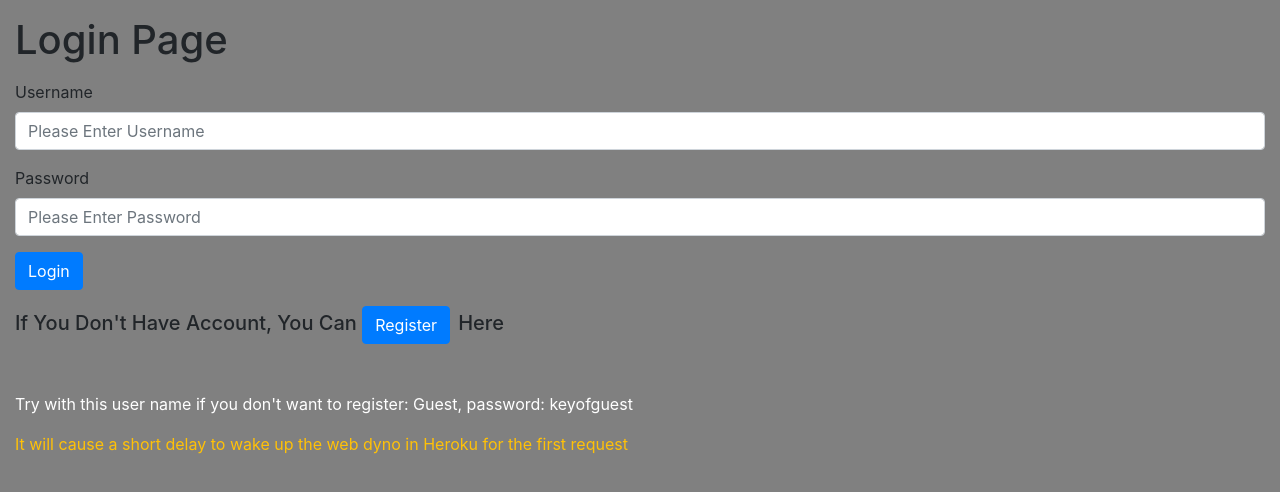
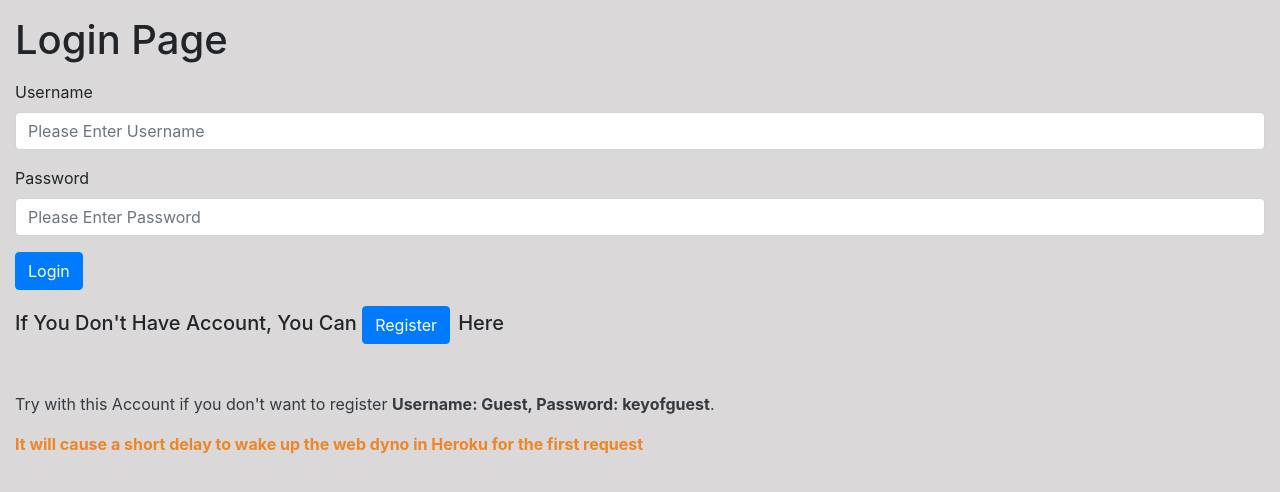
Before and after one commit to chrisnumber49/React-Blog-App-Frontend, a React (Create React App) app: page / in a window 1280 px wide. Shown: the top 492 px of the page. Built offline with nearby package versions, Linux system fonts and the light colour scheme.

Commit message:
modify api url

```diff
--- a/src/APIService.jsx
+++ b/src/APIService.jsx
@@ -1,7 +1,8 @@
 class APIService {
-
+  // ('Content-Type':'application/json') means the format of data you send is json, need (JSON.stringify(body))
+  // send the form data, the format will be (multipart/form-data with file) or (application/x-www-form-urlencoded without file)
   static InsertPost(body, token) {
-    return fetch('http://127.0.0.1:8000/api/posts/', {
+    return fetch('https://djangoblogappbackendchris49.herokuapp.com/api/posts/', {
       'method':'POST',
       headers: {
           'Authorization':`Token ${token}`
@@ -11,7 +12,7 @@ class APIService {
   }
 
   static PartialUpdatePost(post_id, body, token) {
-    return fetch(`http://127.0.0.1:8000/api/posts/${post_id}/`, {
+    return fetch(`https://djangoblogappbackendchris49.herokuapp.com/api/posts/${post_id}/`, {
       'method':'PATCH',
       headers: {
           'Authorization':`Token ${token}`
@@ -21,7 +22,7 @@ class APIService {
   }
 
   static DeletePost(post_id, token) {
-    return fetch(`http://127.0.0.1:8000/api/posts/${post_id}/`, {
+    return fetch(`https://djangoblogappbackendchris49.herokuapp.com/api/posts/${post_id}/`, {
       'method':'DELETE',
       headers: {
           'Authorization':`Token ${token}`
@@ -30,7 +31,7 @@ class APIService {
   }
 
   static InsertComment(body, token) {
-    return fetch('http://127.0.0.1:8000/api/comments/', {
+    return fetch('https://djangoblogappbackendchris49.herokuapp.com/api/comments/', {
       'method':'POST',
       headers: {
           'Authorization':`Token ${token}`
@@ -40,7 +41,7 @@ class APIService {
   }
 
   static DeleteComment(post_id, token) {
-    return fetch(`http://127.0.0.1:8000/api/comments/${post_id}/`, {
+    return fetch(`https://djangoblogappbackendchris49.herokuapp.com/api/comments/${post_id}/`, {
       'method':'DELETE',
       headers: {
           'Authorization':`Token ${token}`
@@ -49,7 +50,7 @@ class APIService {
   }
 
   static LoginUser(body) {
-    return fetch('http://127.0.0.1:8000/auth/', {
+    return fetch('https://djangoblogappbackendchris49.herokuapp.com/auth/', {
       'method':'POST',
       headers: {
           'Content-Type':'application/json',
@@ -59,7 +60,7 @@ class APIService {
   }
 
   static RegisterUser(body) {
-    return fetch('http://127.0.0.1:8000/api/users/', {
+    return fetch('https://djangoblogappbackendchris49.herokuapp.com/api/users/', {
       'method':'POST',
       headers: {
           'Content-Type':'application/json',
--- a/src/App.css
+++ b/src/App.css
@@ -1,5 +1,5 @@
 body {
-  background-color: gray;
+  background-color: rgb(218, 216, 216);
 }
 
 .card {
--- a/src/components/Login.jsx
+++ b/src/components/Login.jsx
@@ -77,9 +77,9 @@ function Login(props) {
                 }
             </div>
 
-            <div className="text-white mt-5">
-                <p>Try with this user name if you don't want to register: Guest, password: keyofguest</p>
-                <p className="text-warning">It will cause a short delay to wake up the web dyno in Heroku for the first request</p>
+            <div className="text-dark mt-5">
+                <p>Try with this Account if you don't want to register <span className="font-weight-bolder">Username: Guest, Password: keyofguest</span>.</p>
+                <p className="font-weight-bolder" style={{"color": "rgb(235, 134, 41)"}} >It will cause a short delay to wake up the web dyno in Heroku for the first request</p>
             </div>
         </div>
      );
```
Also changed, not shown: src/components/MainPage.jsx (line endings or trailing spaces).
